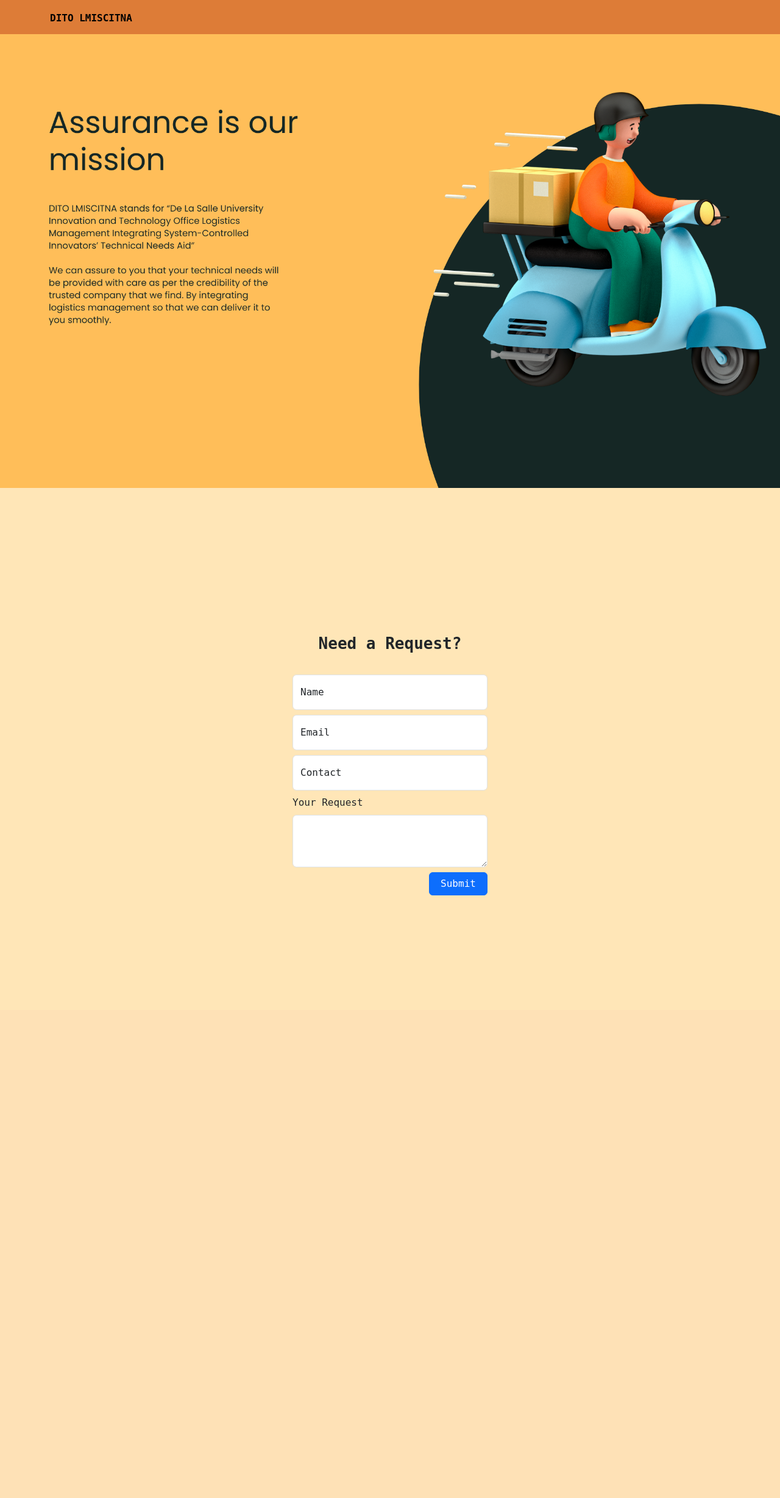
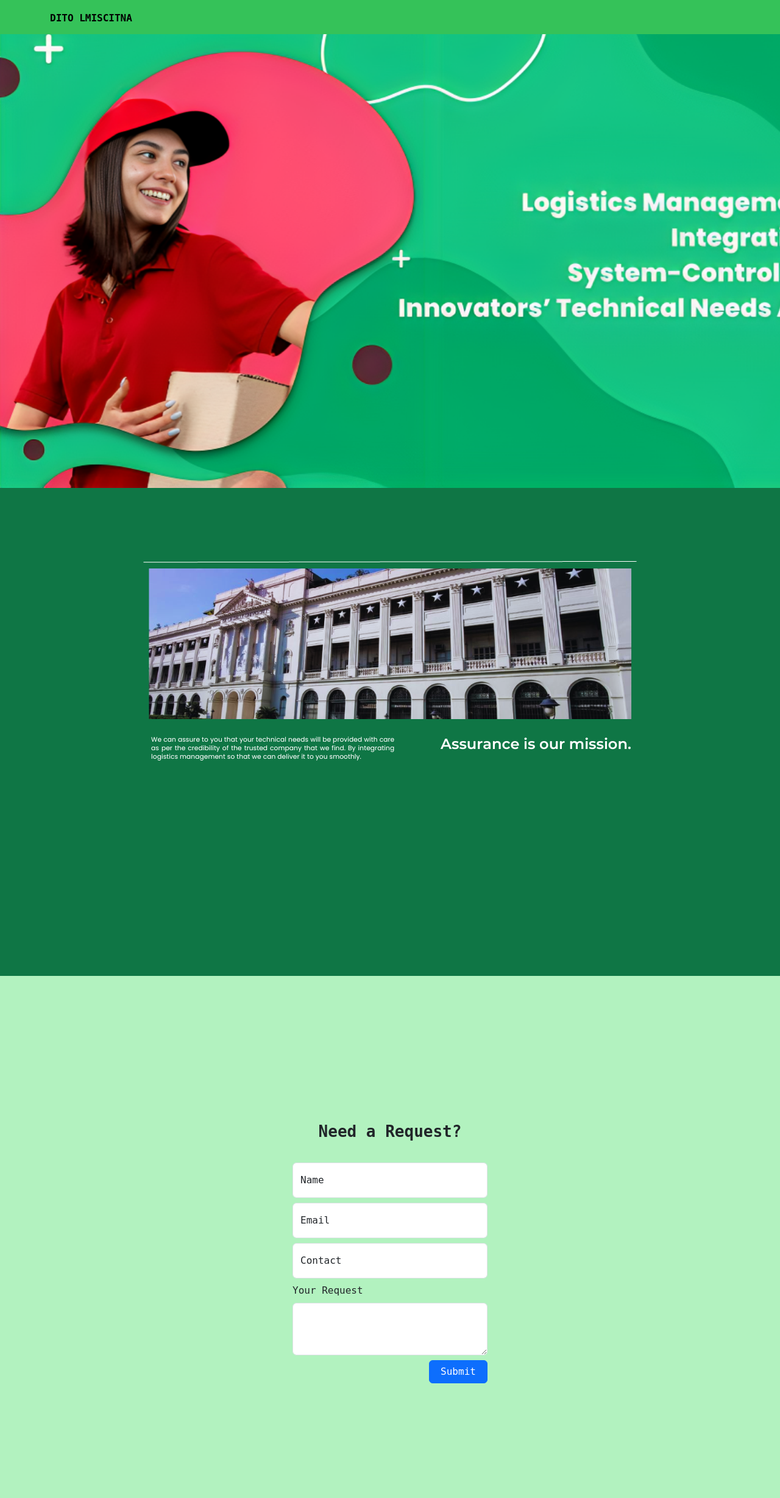
Before and after one commit to 1-kaiser/DSE-1st-Sem, a PHP site: the page made by Client Side/clientSide.php in a window 1280 px wide. Shown: the whole page at 61% size. Before the commit the page ends 1468 px from the top, so only its background shows below. Run offline with PHP 8.4, Linux system fonts and the light colour scheme.

Commit message:
client homepage

```diff
--- a/Client Side/clientSide.php
+++ b/Client Side/clientSide.php
@@ -31,13 +31,21 @@ require('../reusable.php');
 <body>
 
     <div class="homepage-wrapper">
-        <nav class="navbar navbar-expand-lg fixed-top" style="background-color: #dd7c37;">
+        <nav class="navbar navbar-expand-lg fixed-top" style="background-color: #35c259;">
             <div class="container" >
                 <a class="navbar-brand" href="#">
                     <span class="home">DITO LMISCITNA</span></a>
         </nav>
+    </div>
+
+    <div class="homepage2-wrapper">
 
     </div>
+
+
+
+
+
 
     <div class="request-wrapper" id="request">
 
@@ -51,6 +59,8 @@ require('../reusable.php');
                 <input type="text" class="form-control" id="floatingInput" placeholder="name@example.com" name="clientName" required>
                 <label for="floatingInput">Name</label>
             </div>
+
+
             <div class="form-floating mb-2" data-aos="fade-up" data-aos-delay="200">
                 <input type="email" class="form-control" id="floatingEmail" placeholder="Email address" name="clientEmail" required>
                 <label for="floatingPassword">Email</label>
--- a/css/clientSide.css
+++ b/css/clientSide.css
@@ -1,6 +1,12 @@
 .homepage-wrapper {
   height: 100vh;
-  background: url("../css/landing-bg.png") no-repeat;
+  background: url("../css/1st.png") no-repeat;
+  background-size: cover;
+}
+
+.homepage2-wrapper {
+  height: 100vh;
+  background: url("../css/2nd.png") no-repeat;
   background-size: cover;
 }
 
@@ -36,7 +42,7 @@
   align-items: center;
   justify-content: center;
   font-family: monospace;
-  background-color: #ffe6b7;
+  background-color: #b2f2bf;
 }
 
 .form-control {
```
Also changed, not shown: css/1st.png (added), css/2nd.png (added).
